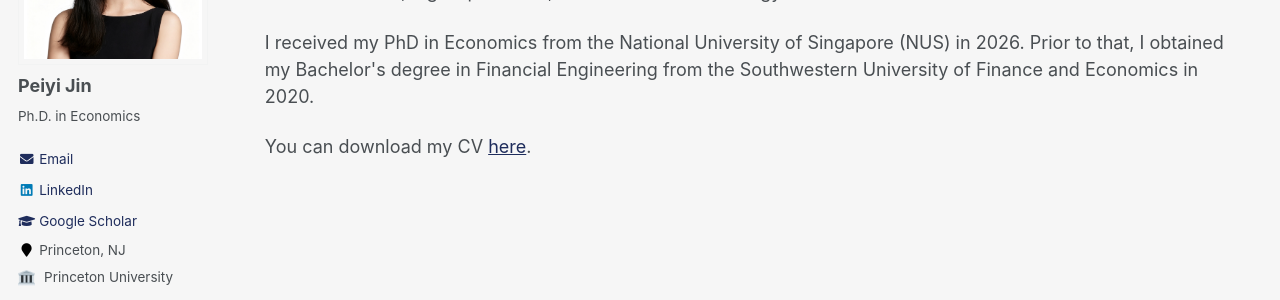
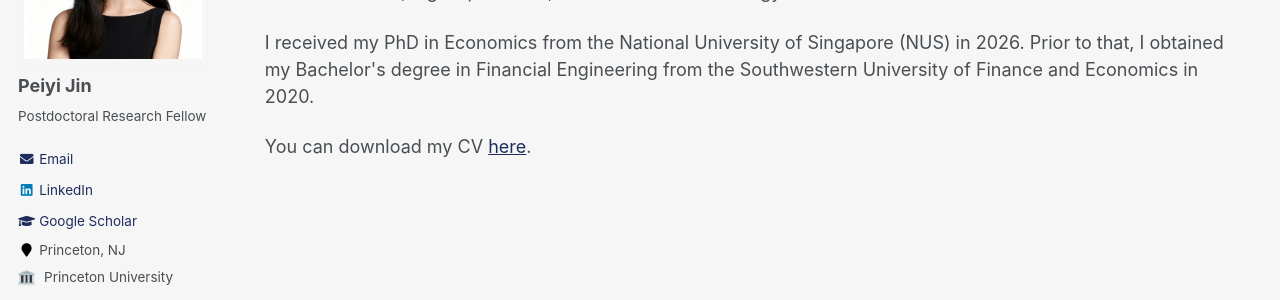
Before and after one commit to peiyi-jin/peiyi-jin.github.io, a Jekyll site: the page built from _pages/about.md, in a window 1280 px wide. Shown: the part 246-546 px from the top of the page. Built offline with Jekyll 4.4.1, drawn with Linux system fonts in a browser that asks for light colours.

Commit message:
Update site description and sidebar bio to current position
Co-Authored-By: Claude Opus 5 <noreply@anthropic.com>
Claude-Session: https://claude.ai/code/session_01Em5my9z8oEt6JLtQGafWnk

```diff
--- a/_config.yml
+++ b/_config.yml
@@ -9,7 +9,7 @@ locale                   : "en-US"
 title: "Peiyi Jin"
 title_separator: ""
 name: ""
-description: "Ph.D. Candidate in Economics, National University of Singapore (NUS). On the 2025/26 academic job market."
+description: "Postdoctoral Research Fellow, DeCenter, Princeton University."
 url                      : https://peiyi-jin.github.io # the base hostname & protocol for your site e.g. "https://mmistakes.github.io"
 baseurl                  : "" # the subpath of your site, e.g. "/blog"
 repository               : "peiyi-jin/peiyi-jin.github.io"
@@ -76,7 +76,7 @@ analytics:
 author:
   name             : "Peiyi Jin"
   avatar           : "hm3.jpg"
-  bio              : "Ph.D. in Economics"
+  bio              : "Postdoctoral Research Fellow"
   location         : "Princeton, NJ"
   institution      : "Princeton University"
   # employer         : "National University of Singapore"
```
